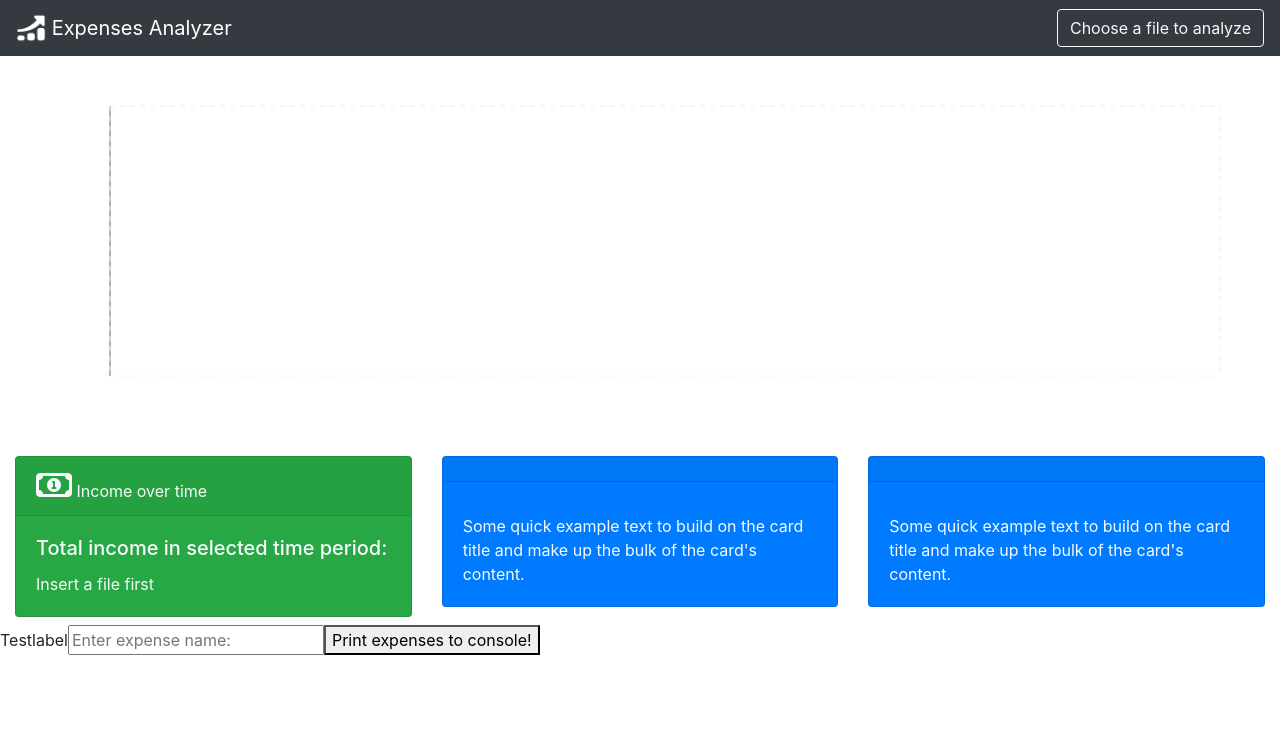
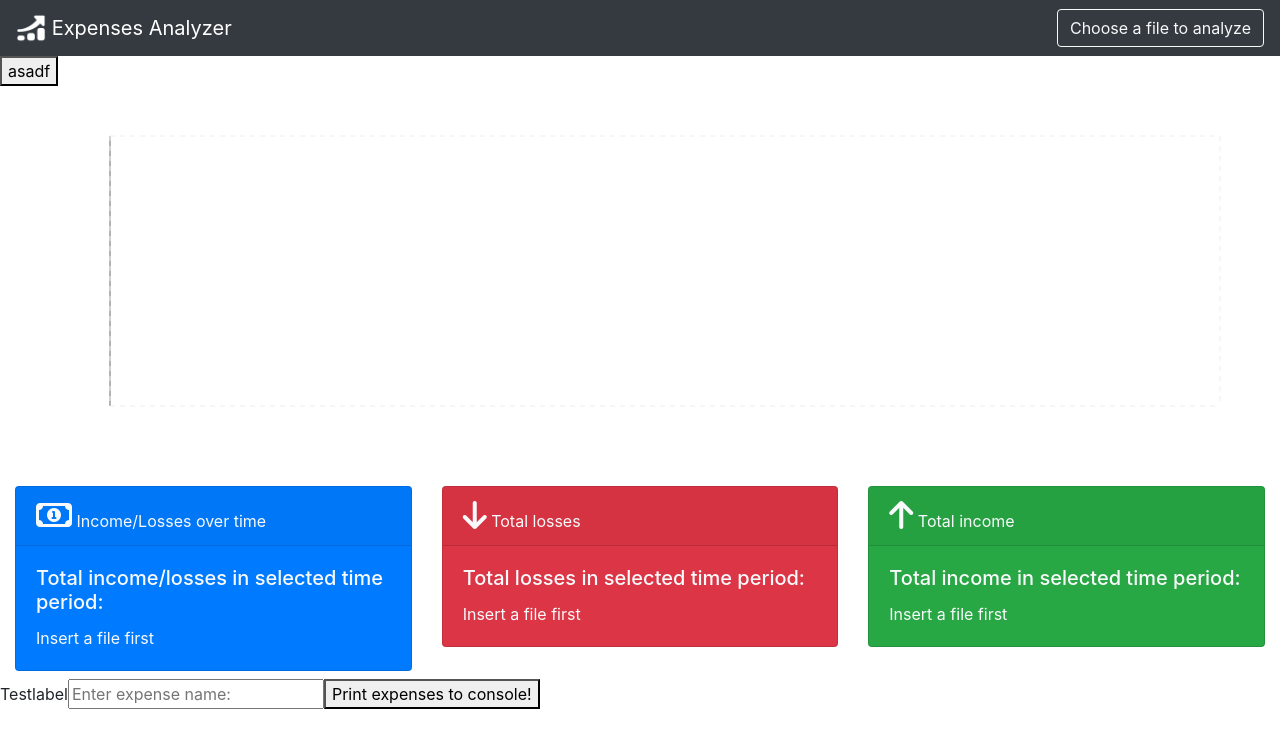
Before and after one commit to Kielx/expenses-analyzer, a React (Create React App) app: page / in a window 1280 px wide. Shown: the top 748 px of the page. Built offline with nearby package versions, Linux system fonts and the light colour scheme.

Commit message:
Add cards showing total losses and income

```diff
--- a/src/App.js
+++ b/src/App.js
@@ -6,6 +6,8 @@ import Container from "react-bootstrap/Container";
 import MainChart from "./components/MainChart";
 import MainNavbar from "./components/MainNavbar";
 import MainCard from "./components/MainCard";
+
+import { calculateBalance } from "./Utils";
 
 function App() {
   const [parsed, setParsed] = useState("");
@@ -51,22 +53,45 @@ function App() {
   return (
     <div className="App">
       <MainNavbar parsed={parsed} setParsed={setParsed}></MainNavbar>
+      <button onClick={() => console.log(calculateBalance(parsed))}>
+        asadf
+      </button>
       <MainChart graphData={graphData}></MainChart>
       <Container fluid>
         <Row>
           <MainCard
             cardIcon={<i className="far fa-money-bill-alt fa-2x"></i>}
-            cardHeader="Income over time"
-            bg="success"
-            cardTitle="Total income in selected  time period:"
+            cardHeader="Income/Losses over time"
+            bg="primary"
+            cardTitle="Total income/losses in selected  time period:"
             cardText={
               graphData.length !== 0
-                ? graphData[graphData.length - 1]["y"] - graphData[0]["y"]
+                ? calculateBalance(parsed).balance.toFixed(2)
                 : "Insert a file first"
             }
           ></MainCard>
-          <MainCard></MainCard>
-          <MainCard></MainCard>
+          <MainCard
+            cardIcon={<i className="fas fa-arrow-down fa-2x"></i>}
+            cardHeader="Total losses"
+            bg="danger"
+            cardTitle="Total losses in selected time period:"
+            cardText={
+              graphData.length !== 0
+                ? calculateBalance(parsed).negativeBalance.toFixed(2)
+                : "Insert a file first"
+            }
+          ></MainCard>
+          <MainCard
+            cardIcon={<i className="fas fa-arrow-up fa-2x"></i>}
+            cardHeader="Total income"
+            bg="success"
+            cardTitle="Total income in selected time period:"
+            cardText={
+              graphData.length !== 0
+                ? calculateBalance(parsed).positiveBalance.toFixed(2)
+                : "Insert a file first"
+            }
+          ></MainCard>
         </Row>
       </Container>
       <form>
```
Also changed, not shown: 2 other files (tests, documents, lock files or other folders).
